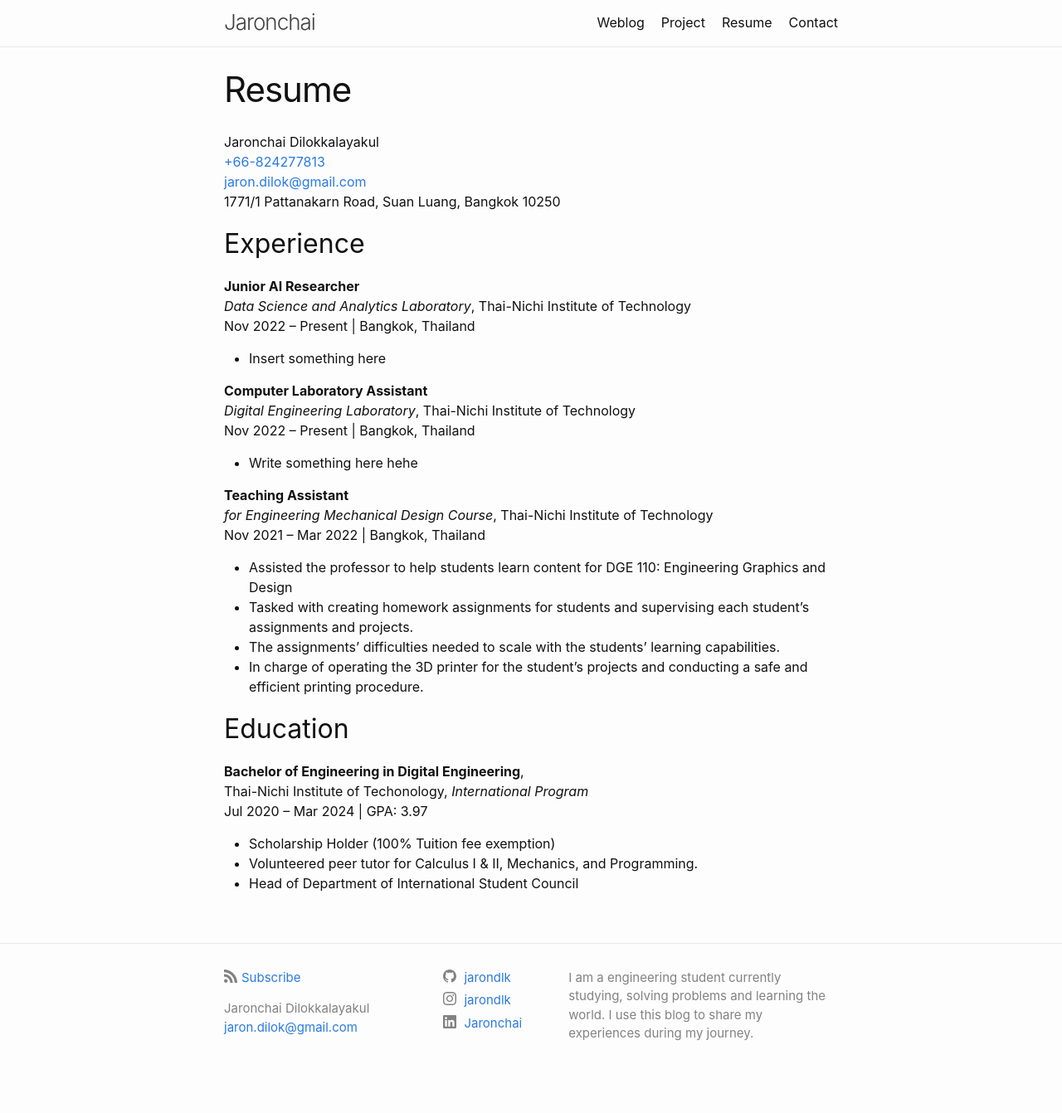
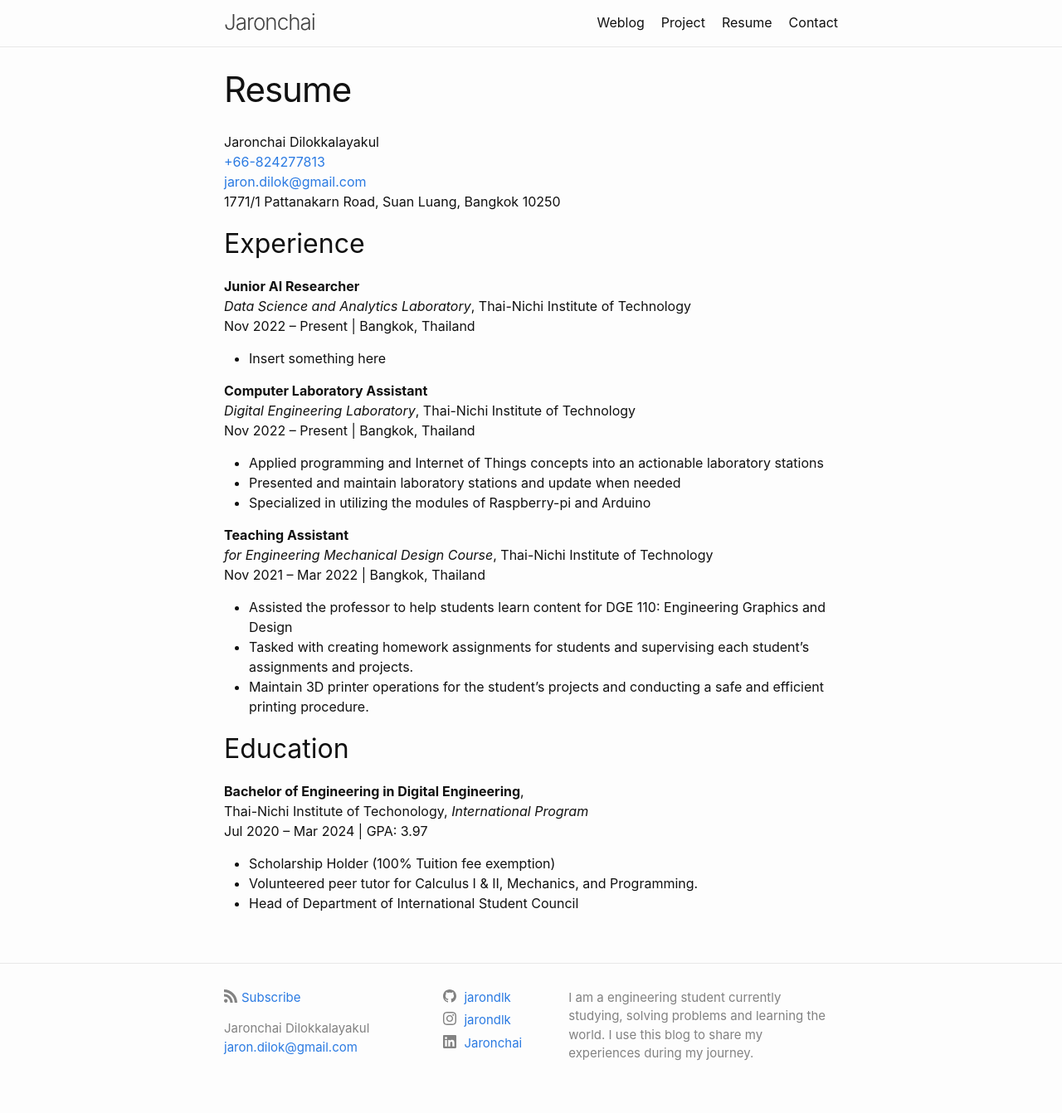
Before and after one commit to jarondlk/jaronchai-blog, a Jekyll site: the page built from pages/resume.markdown, in a window 1280 px wide. Shown: the whole page at 83% size. Built offline with Jekyll 4.4.1, drawn with Linux system fonts in a browser that asks for light colours; before the commit the page ends 1318 px from its top, so only the background shows below that.

Commit message:
Update resume.markdown

```diff
--- a/pages/resume.markdown
+++ b/pages/resume.markdown
@@ -26,7 +26,9 @@ Nov 2022 – Present | Bangkok, Thailand
 Thai-Nichi Institute of Technology\
 Nov 2022 – Present | Bangkok, Thailand
 
-- Write something here hehe
+- Applied programming and Internet of Things concepts into an actionable laboratory stations
+- Presented and maintain laboratory stations and update when needed
+- Specialized in utilizing the modules of Raspberry-pi and Arduino
 
 **Teaching Assistant**\
 *for Engineering Mechanical Design Course*,
@@ -35,8 +37,7 @@ Nov 2021 – Mar 2022 | Bangkok, Thailand
 
 - Assisted the professor to help students learn content for DGE 110: Engineering Graphics and Design
 - Tasked with creating homework assignments for students and supervising each student's assignments and projects.
-- The assignments' difficulties needed to scale with the students' learning capabilities.
-- In charge of operating the 3D printer for the student's projects and conducting a safe and efficient printing procedure.
+- Maintain 3D printer operations for the student's projects and conducting a safe and efficient printing procedure.
 
 ## Education
 
```
